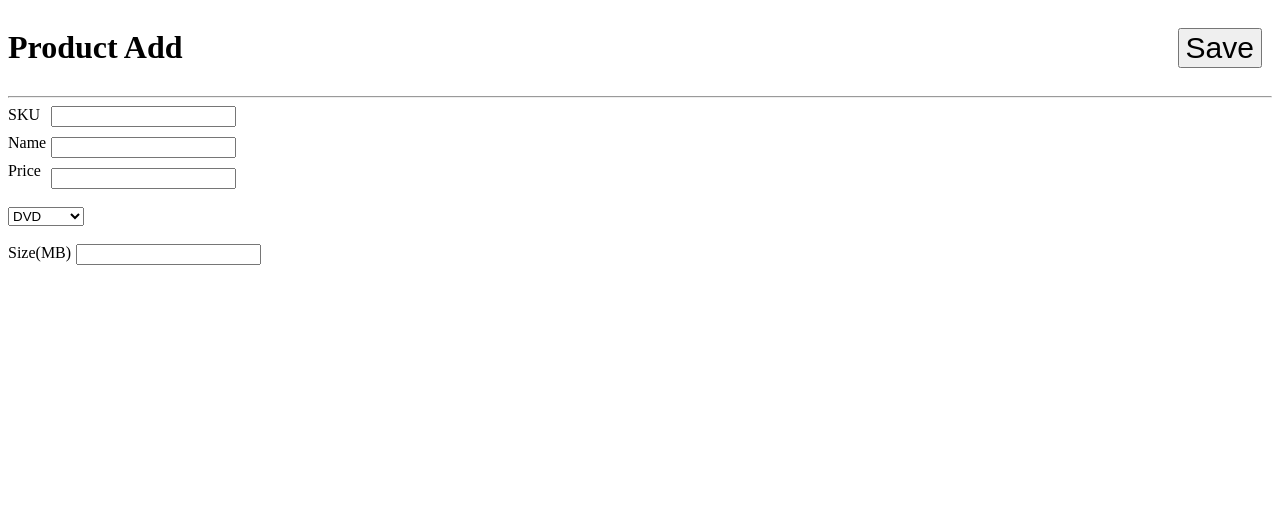
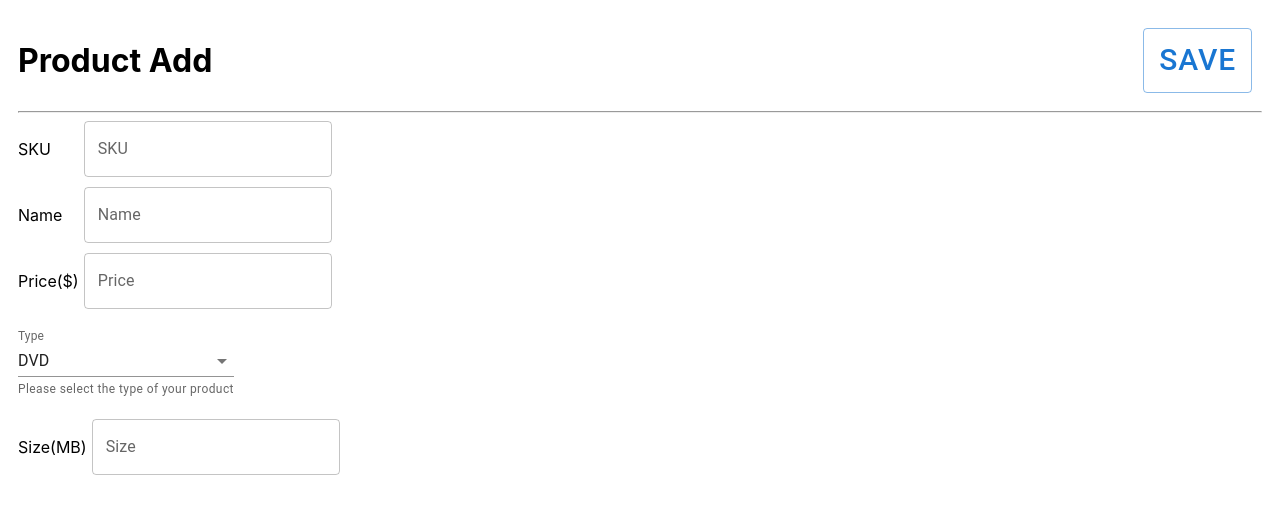
Before and after one commit to Leonidas-0/ScandiProject, a React (Create React App) app: page /add-product in a window 1280 px wide. Shown: the top 514 px of the page. Built offline with nearby package versions, Linux system fonts and the light colour scheme; no server answers.

Commit message:
added mui on the add page, buttons on the homepage

```diff
--- a/src/Add.js
+++ b/src/Add.js
@@ -1,7 +1,8 @@
 import { useState, useEffect } from 'react';
 import { useNavigate } from 'react-router-dom';
 import axios from "axios";
-
+import TextField from '@mui/material/TextField';
+import { MenuItem, Button } from '@mui/material';
 export default function Add() {
     const url = "http://localhost:8000/list.php";
     const navigate = useNavigate();
@@ -9,7 +10,8 @@ export default function Add() {
         setPleaseadd(null)
         setPleaseformat(null)
         setChangesku(null)
-        setChangesku(false)
+        setData(null)
+        console.log(data)
         function checkifnum(num) {
             if (num !== "" && /^\d+$/.test(num) === false) {
                 return true
@@ -18,6 +20,10 @@ export default function Add() {
                 return false
             }
         }
+        if (data.length === 0) {
+            setChangesku(false)
+        }
+        else {
             for (let i = 0; i < data.length; i++) {
                 if (data[i].sku === sku) {
                     setChangesku(true)
@@ -26,18 +32,20 @@ export default function Add() {
                     setChangesku(false)
                 }
             }
+        }
         if ((sku === "" || name === "" || price === "") || (type === "dvd" && mb === "") || (type === 'book' && weight === "") || ((type === 'furniture') && (height === '' || width === "" || length === ""))) {
             setPleaseadd(true)
         }
         else {
             setPleaseadd(false)
         }
-        if (Boolean(sku.match(/^[A-Za-z0-9]*$/)) === false ||  checkifnum(price) || checkifnum(height) || checkifnum(width) || checkifnum(length) || checkifnum(weight)) {
+        if (Boolean(sku.match(/^[A-Za-z0-9]*$/)) === false || checkifnum(price) || checkifnum(height) || checkifnum(width) || checkifnum(length) || checkifnum(weight) || checkifnum(mb)) {
             setPleaseformat(true)
         }
         else {
             setPleaseformat(false)
         }
+        return false;
     }
     const [sku, setSku] = useState("")
     const [name, setName] = useState("")
@@ -52,7 +60,15 @@ export default function Add() {
     const [pleaseformat, setPleaseformat] = useState(null)
     const [data, setData] = useState("");
     const [changesku, setChangesku] = useState(null);
-
+    async function FetchAPI() {
+        const res = await axios.get(url);
+        setData(res.data)
+        return false
+    };
+    useEffect(() => {
+        FetchAPI()
+    },
+        [data === null])
     useEffect(() => {
         setPleaseadd(null)
         setPleaseformat(null)
@@ -79,74 +95,86 @@ export default function Add() {
             navigate(`/`)
         }
     }, [pleaseadd, pleaseformat, changesku])
-    async function FetchAPI() {
-        const res = await axios.get(url);
-        setData(res.data)
-        return false
-    };
     return (
         <div>
             <div id="header">
                 <h1>Product Add</h1>
                 <div id="addremove">
                     {/* <Link to={'/add-product'}>ADD</Link> */}
-                    <button onClick={async () => {FetchAPI(); Validate()}} className='.delete-checkbox'>Save</button>
+                    <Button onClick={Validate} variant="outlined">Save</Button>
                 </div>
             </div>
             <hr></hr>
             <div id="product_form">
                 <div id="baseinput">
-                    <div id="labels">
-                        <label for="sku">SKU</label>
-                        <label for="name">Name</label>
-                        <label for="price">Price</label>
+                    <div id="inputs">
+                        <div className="input">
+                            SKU
+                            <TextField onChange={(e) => setSku(e.target.value)} maxLength="10" id="sku" label="SKU" variant="outlined" />
                         </div>
-                    <div id="inputs">
-                        <input maxLength="10" onChange={(e) => setSku(e.target.value)} id="sku"></input>
-                        <input maxLength="20" onChange={(e) => setName(e.target.value)} id="name"></input>
-                        <input maxLength="10" onChange={(e) => setPrice(e.target.value)} id="price"></input>
+                        <div className="input">
+                            Name
+                            <TextField onChange={(e) => setName(e.target.value)} maxLength="20" id="name" label="Name" variant="outlined" />
+                        </div>
+                        <div className="input">
+                            Price($)
+                            <TextField onChange={(e) => setPrice(e.target.value)} maxLength="10" id="price" label="Price" variant="outlined" />
+                        </div>
                     </div>
                 </div>
                 <br></br>
-                <select onChange={(e) => setType(e.target.value)} id="productType" name="Type Switcher">
-                    <option value="dvd">DVD</option>
-                    <option value="book">Book</option>
-                    <option value="furniture">Furniture</option>
-                </select>
+                <TextField onChange={(e) => setType(e.target.value)}
+                    id="standard-select-currency"
+                    select
+                    label="Type"
+                    defaultValue={"dvd"}
+                    helperText="Please select the type of your product"
+                    variant="standard"
+                >
+                    <MenuItem value={'dvd'}>
+                        DVD
+                    </MenuItem>
+                    <MenuItem value={'book'}>
+                        Book
+                    </MenuItem>
+                    <MenuItem value={'furniture'}>
+                        Furniture
+                    </MenuItem>
+                </TextField>
                 <br></br>
                 <br></br>
                 <div id="typeinput">
                     {type === "dvd" &&
                         <div id="DVD">
-                            <div id="labels">
-                                <label for="size">Size(MB)</label>
-                            </div>
-                            <div id="inputs">
-                                <input onChange={(e) => setMb(e.target.value)} id="weight"></input>
+                            <div className="input">
+                            Size(MB)
+                                <TextField onChange={(e) => setMb(e.target.value)} id="size" label="Size" variant="outlined" />
                             </div>
                         </div>
                     }
                     {type === "furniture" &&
                         <div id="Furniture">
-                            <div id="labels">
-                                <label for="height">Height(CM)</label>
-                                <label for="width">Width(CM)</label>
-                                <label for="length">Length(CM)</label>
+                            <div id="inputs">
+                                <div className="input">
+                                    Height
+                                    <TextField onChange={(e) => setHeight(e.target.value)} maxLength="10" id="sku" label="SKU" variant="outlined" />
                                 </div>
-                            <div id="inputs">
-                                <input onChange={(e) => setHeight(e.target.value)} id="height"></input>
-                                <input onChange={(e) => setWidth(e.target.value)} id="width"></input>
-                                <input onChange={(e) => setLength(e.target.value)} id="length"></input>
+                                <div className="input">
+                                    Width
+                                    <TextField onChange={(e) => setWidth(e.target.value)} maxLength="20" id="name" label="Name" variant="outlined" />
+                                </div>
+                                <div className="input">
+                                    Length
+                                    <TextField onChange={(e) => setLength(e.target.value)} maxLength="10" id="price" label="Price" variant="outlined" />
+                                </div>
                             </div>
                         </div>
                     }
                     {type === "book" &&
                         <div id="Book">
-                            <div id="labels">
-                                <label for="weight">Weight(KG)</label>
-                            </div>
-                            <div id="inputs">
-                                <input onChange={(e) => setWeight(e.target.value)} id="weight"></input>
+                            <div className="input">
+                            Weight(KG)
+                                <TextField onChange={(e) => setWeight(e.target.value)} id="weight" label="Weight" variant="outlined" />
                             </div>
                         </div>
                     }
--- a/src/Home.js
+++ b/src/Home.js
@@ -1,6 +1,7 @@
 import { useState, useEffect } from 'react'
 import axios from "axios";
 import { Link } from 'react-router-dom';
+import { Button } from '@mui/material';
 export default function Home() {
     const [data, setData] = useState("");
 
@@ -19,19 +20,16 @@ export default function Home() {
             <div id="header">
                 <h1>Product List</h1>
                 <div id="addremove">
-                    <Link to={'/add-product'}><button>ADD</button></Link>
-                    <button className='.delete-checkbox'>MASS DELETE</button>
+                    <Link to={'/add-product'}><Button variant="outlined">ADD</Button></Link>
+                    <Button variant="outlined">MASS DELETE</Button>
                 </div>
             </div>
             <hr></hr>
-            {data && (
+            {data[0] && (
                 <div id="products">
                     <div>
                         <div>
-                            {data[1]}
-                        </div>
-                        <div>
-                            {data[1]}
+                            {data[0].sku}
                         </div>
                     </div>
                 </div>
--- a/src/index.scss
+++ b/src/index.scss
@@ -1,11 +1,11 @@
-// body {
-//   margin: 0;
-//   font-family: -apple-system, BlinkMacSystemFont, 'Segoe UI', 'Roboto', 'Oxygen',
-//     'Ubuntu', 'Cantarell', 'Fira Sans', 'Droid Sans', 'Helvetica Neue',
-//     sans-serif;
-//   -webkit-font-smoothing: antialiased;
-//   -moz-osx-font-smoothing: grayscale;
-// }
+body {
+  padding: 10px;
+  font-family: -apple-system, BlinkMacSystemFont, 'Segoe UI', 'Roboto', 'Oxygen',
+    'Ubuntu', 'Cantarell', 'Fira Sans', 'Droid Sans', 'Helvetica Neue',
+    sans-serif;
+  -webkit-font-smoothing: antialiased;
+  -moz-osx-font-smoothing: grayscale;
+}
 
 // code {
 //   font-family: source-code-pro, Menlo, Monaco, Consolas, 'Courier New',
@@ -36,15 +36,21 @@
     display: flex;
     flex-direction: row;
     gap: 5px;
-    #labels {
-      display: flex;
-      flex-direction: column;
-      gap: 10px;
-    }
+    // #labels {
+    //   display: flex;
+    //   flex-direction: column;
+    //   gap: 10px;
+    // }
     #inputs {
       display: flex;
       flex-direction: column;
       gap: 10px;
     }
+    .input {
+      display: flex;
+      align-items: center;
+      gap: 5px;
+      justify-content: space-between;
+    }
   }
 }
```
Also changed, not shown: 1 other file (tests, documents, lock files or other folders). Lines whose indentation alone changed are shown as unchanged.
